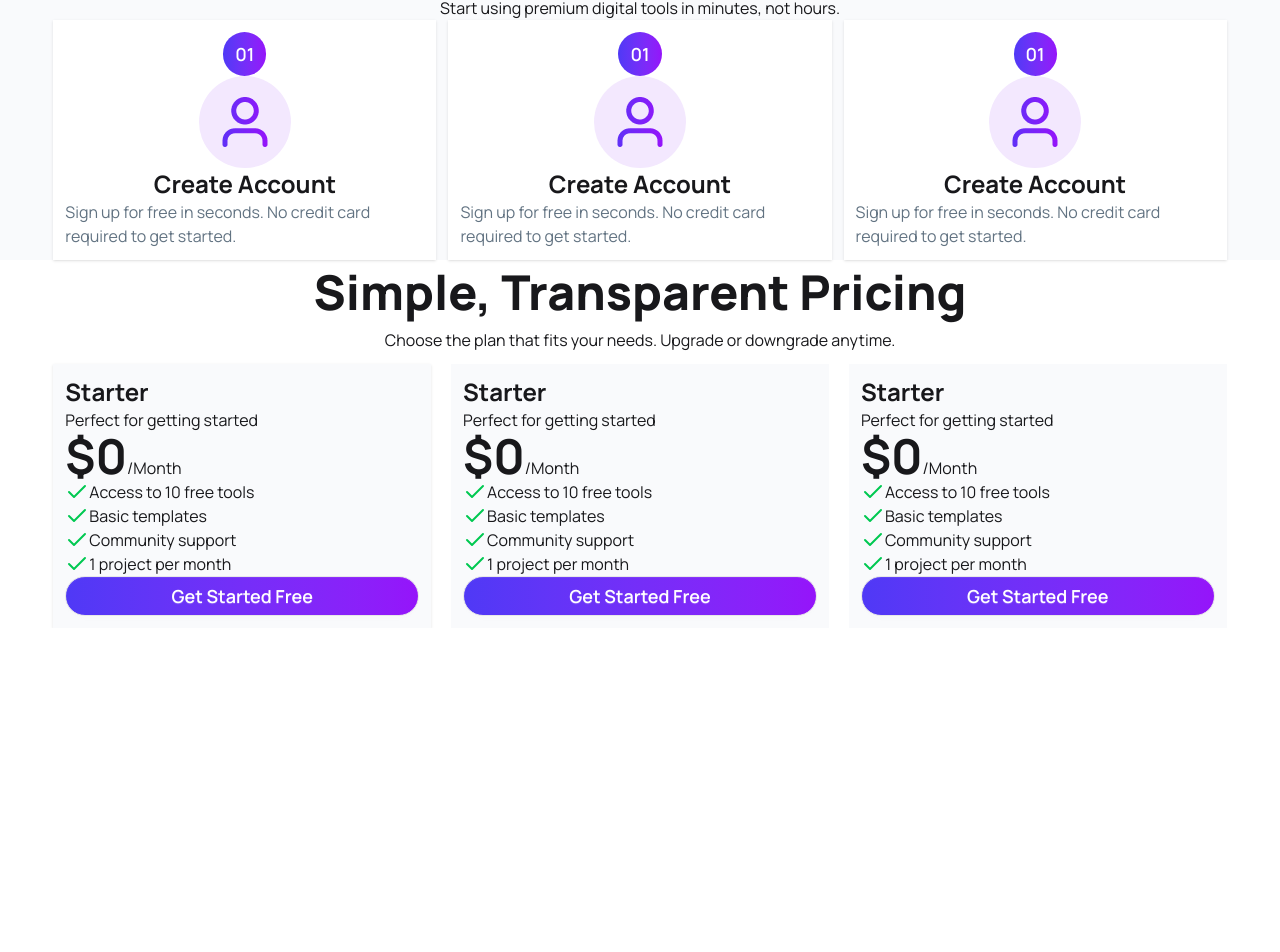
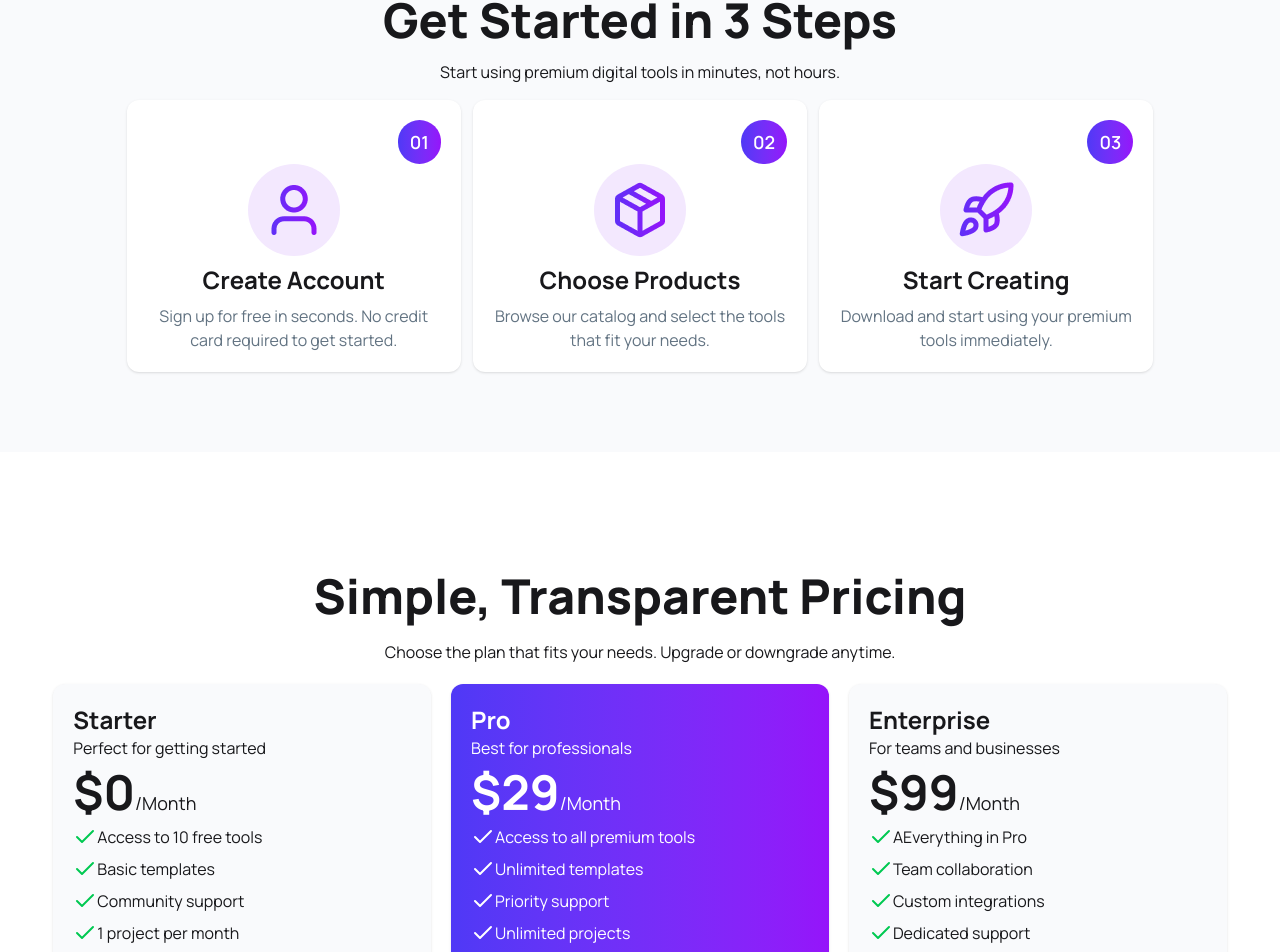
Before and after one commit to Rakibul-khan/DigiTools-, a React (Vite) app: page / in a window 1280 px wide. Shown: the part 2404-3356 px from the top of the page. Before the commit the page ends 3032 px from the top, so only its background shows below. Built offline with nearby package versions, Linux system fonts and the light colour scheme.

Commit message:
footer section has done

```diff
--- a/src/App.jsx
+++ b/src/App.jsx
@@ -11,8 +11,14 @@ function App() {
   const [cart, setCart] = useState([]);
   const [totalCartPrice, setTotalCartPrice] = useState(0);
   const handleBuyNow = (product) => {
-    setCart([...cart, product]);
-    setTotalCartPrice(totalCartPrice + product.price);
+    const specificProduct = cart.find((item) => item.id === product.id);
+    if (specificProduct) {
+      alert("you have the item");
+      return;
+    } else {
+      setCart([...cart, product]);
+      setTotalCartPrice(totalCartPrice + product.price);
+    }
   };
   return (
     <div>
--- a/src/components/Cart/Cart.jsx
+++ b/src/components/Cart/Cart.jsx
@@ -5,11 +5,15 @@ const Cart = ({ cart, totalCartPrice }) => {
   return (
     <div className="shadow-2xl rounded-lg bg-gray-100 w-10/12 mx-auto p-4 space-y-3 ">
       <h1 className="font-bold text-2xl">Your Cart</h1>
-      <div className="flex flex-col gap-3">
-        {cart.map((item) => (
-          <CartItem item={item}></CartItem>
-        ))}
-      </div>
+      {cart.length == 0 ? (
+        <p>You have not added product yet</p>
+      ) : (
+        <div className="flex flex-col gap-3">
+          {cart.map((item, index) => (
+            <CartItem key={index} item={item}></CartItem>
+          ))}
+        </div>
+      )}
       <div className="flex justify-between items-center">
         <span>Total:</span>
         <span className="font-bold text-2xl">${totalCartPrice}</span>
--- /dev/null
+++ b/src/components/Footer/Footer.jsx
@@ -0,0 +1,30 @@
+import React from "react";
+
+const Footer = () => {
+  return (
+    <footer className="footer sm:footer-horizontal bg-neutral text-neutral-content p-10">
+      <nav>
+        <h6 className="footer-title">Services</h6>
+        <a className="link link-hover">Branding</a>
+        <a className="link link-hover">Design</a>
+        <a className="link link-hover">Marketing</a>
+        <a className="link link-hover">Advertisement</a>
+      </nav>
+      <nav>
+        <h6 className="footer-title">Company</h6>
+        <a className="link link-hover">About us</a>
+        <a className="link link-hover">Contact</a>
+        <a className="link link-hover">Jobs</a>
+        <a className="link link-hover">Press kit</a>
+      </nav>
+      <nav>
+        <h6 className="footer-title">Legal</h6>
+        <a className="link link-hover">Terms of use</a>
+        <a className="link link-hover">Privacy policy</a>
+        <a className="link link-hover">Cookie policy</a>
+      </nav>
+    </footer>
+  );
+};
+
+export default Footer;
--- a/src/components/GetStartedSection/GetStartedSection.jsx
+++ b/src/components/GetStartedSection/GetStartedSection.jsx
@@ -5,48 +5,54 @@ import RocketImg from "../../assets/rocket.png";
 
 const GetStartedSection = () => {
   return (
-    <div className=" mt-15 bg-[#f9fafc]">
+    <div className=" mt-15 bg-[#f9fafc] p-20">
       <h1 className="font-extrabold text-5xl mb-2 text-center">
         Get Started in 3 Steps
       </h1>
-      <p className="text-center">
+      <p className="text-center my-4">
         Start using premium digital tools in minutes, not hours.
       </p>
       <div className="grid grid-cols-3 gap-3 w-11/12 mx-auto">
-        <div className="left-card shadow-sm  flex flex-col justify-center items-center p-3 bg-white">
-          <div className="flex justify-end bg-linear-to-r from-[#4F39F6] to-[#9514FA] text-white px-3 font-semibold text-lg py-2 rounded-full">
-            <span>01</span>
+        <div className="left-card rounded-xl shadow-sm  flex flex-col justify-center items-center p-5 bg-white">
+          <div className="flex justify-end w-full">
+            <div className=" bg-linear-to-r from-[#4F39F6] to-[#9514FA] text-white px-3 font-semibold text-lg py-2 rounded-full">
+              <span>01</span>
+            </div>
           </div>
           <div className="rounded-full bg-[#f3e8fe] p-4">
             <img src={UserImg} alt="user png image" />
           </div>
-          <h1 className="font-bold text-2xl">Create Account</h1>
-          <p className="text-[#627382]">
+          <h1 className="font-bold text-2xl my-2">Create Account</h1>
+          <p className="text-[#627382] text-center">
             Sign up for free in seconds. No credit card required to get started.
           </p>
         </div>
-        <div className="left-card shadow-sm  flex flex-col justify-center items-center  p-3 bg-white">
-          <div className="flex justify-end bg-linear-to-r from-[#4F39F6] to-[#9514FA] text-white px-3 font-semibold text-lg py-2 rounded-full">
-            <span>01</span>
+        <div className="middle-card rounded-xl shadow-sm  flex flex-col justify-center items-center p-5 bg-white">
+          <div className="flex  w-full justify-end">
+            <div className="bg-linear-to-r from-[#4F39F6] to-[#9514FA] text-white px-3 font-semibold text-lg py-2 rounded-full">
+              <span>02</span>
+            </div>
           </div>
           <div className="rounded-full bg-[#f3e8fe] p-4">
-            <img src={UserImg} alt="user png image" />
+            <img src={PackageImg} alt="user png image" />
           </div>
-          <h1 className="font-bold text-2xl">Create Account</h1>
-          <p className="text-[#627382]">
-            Sign up for free in seconds. No credit card required to get started.
+          <h1 className="font-bold text-2xl my-2">Choose Products</h1>
+          <p className="text-[#627382] text-center">
+            Browse our catalog and select the tools that fit your needs.
           </p>
         </div>
-        <div className="left-card shadow-sm  flex flex-col justify-center items-center p-3 bg-white ">
-          <div className="flex justify-end bg-linear-to-r from-[#4F39F6] to-[#9514FA] text-white px-3 font-semibold text-lg py-2 rounded-full">
-            <span>01</span>
+        <div className="right-card rounded-xl shadow-sm  flex flex-col justify-center items-center p-5 bg-white">
+          <div className="flex justify-end w-full">
+            <div className=" bg-linear-to-r from-[#4F39F6] to-[#9514FA] text-white px-3 font-semibold text-lg py-2 rounded-full">
+              <span>03</span>
+            </div>
           </div>
           <div className="rounded-full bg-[#f3e8fe] p-4">
-            <img src={UserImg} alt="user png image" />
+            <img src={RocketImg} alt="user png image" />
           </div>
-          <h1 className="font-bold text-2xl">Create Account</h1>
-          <p className="text-[#627382]">
-            Sign up for free in seconds. No credit card required to get started.
+          <h1 className="font-bold text-2xl my-2">Start Creating</h1>
+          <p className="text-[#627382] text-center">
+            Download and start using your premium tools immediately.
           </p>
         </div>
       </div>
--- a/src/components/PricingSection/PricingSection.jsx
+++ b/src/components/PricingSection/PricingSection.jsx
@@ -3,27 +3,34 @@ import React from "react";
 
 const PricingSection = () => {
   return (
-    <div>
+    <div className="my-30">
       <h1 className="font-extrabold text-5xl text-center">
         Simple, Transparent Pricing
       </h1>
-      <p className="text-center my-3">
+      <p className="text-center my-5">
         Choose the plan that fits your needs. Upgrade or downgrade anytime.
       </p>
       <div className="grid md:grid-cols-2 lg:grid-cols-3 w-11/12 mx-auto gap-5 ">
-        <div className="left bg-[#f9fafc] p-3 shadow-sm">
+        <div className="left flex flex-col bg-[#f9fafc] p-5 shadow-sm rounded-xl ">
+          <div className="">
+            {" "}
             <h1 className="font-bold text-2xl">Starter</h1>
-          <p>Perfect for getting started</p>
-          <div>
-            <span className="font-bold text-5xl">$0</span>/Month
+            <p className="mb-2">Perfect for getting started</p>
           </div>
-          <div>
+          <div className="flex-1">
+            {" "}
+            <div className="mb-2 ">
+              <span className="font-bold text-5xl">$0</span>
+              <span className="text-lg">/Month</span>
+            </div>
+            <div className="mb-5 space-y-2 ">
               <span className="flex">
                 <Check className="text-green-500"></Check>{" "}
                 <p className="list-style-none">Access to 10 free tools</p>
               </span>
               <span className="flex">
-              <Check className="text-green-500"></Check> <p>Basic templates</p>
+                <Check className="text-green-500"></Check>{" "}
+                <p>Basic templates</p>
               </span>
               <span className="flex">
                 <Check className="text-green-500"></Check>{" "}
@@ -34,62 +41,79 @@ const PricingSection = () => {
                 <p>1 project per month</p>
               </span>
             </div>
-          <button className="btn bg-linear-to-r from-[#4F39F6] to-[#9514FA] text-white text-lg w-full rounded-full py-2">
+          </div>
+          <button className="btn bg-linear-to-r from-[#4F39F6] to-[#9514FA] text-white text-lg w-full rounded-full py-6">
             Get Started Free
           </button>
         </div>
-        <div className="left bg-[#f9fafc] p-3">
-          <h1 className="font-bold text-2xl">Starter</h1>
-          <p>Perfect for getting started</p>
-          <div>
-            <span className="font-bold text-5xl">$0</span>/Month
+        <div className="middle text-white p-5 shadow-sm rounded-xl bg-linear-to-r from-[#4F39F6] to-[#9514FA] ">
+          <h1 className="font-bold text-2xl">Pro</h1>
+          <p className="mb-2">Best for professionals</p>
+          <div className="mb-2">
+            <span className="font-bold text-5xl">$29</span>
+            <span className="text-lg">/Month</span>
           </div>
-          <div>
+          <div className="mb-5 space-y-2">
+            <span className="flex">
+              <Check className="text-white"></Check>{" "}
+              <p className="list-style-none">Access to all premium tools</p>
+            </span>
+            <span className="flex">
+              <Check className="text-white"></Check> <p>Unlimited templates</p>
+            </span>
+            <span className="flex">
+              <Check className="text-white"></Check> <p>Priority support</p>
+            </span>
+            <span className="flex">
+              <Check className="text-white"></Check> <p>Unlimited projects</p>
+            </span>
+            <span className="flex">
+              <Check className="text-white"></Check> <p>Cloud sync</p>
+            </span>
+            <span className="flex">
+              <Check className="text-white"></Check> <p>Advanced analytics</p>
+            </span>
+          </div>
+          <button className="btn  bg-white text-lg w-full rounded-full py-6">
+            <span className="bg-linear-to-r from-[#4F39F6] to-[#9514FA] bg-clip-text text-transparent ">
+              {" "}
+              Start Pro Trial
+            </span>
+          </button>
+        </div>
+        <div className="right bg-[#f9fafc] p-5 shadow-sm rounded-xl ">
+          <h1 className="font-bold text-2xl">Enterprise</h1>
+          <p className="mb-2">For teams and businesses</p>
+          <div className="mb-2">
+            <span className="font-bold text-5xl">$99</span>
+            <span className="text-lg">/Month</span>
+          </div>
+          <div className="mb-5 space-y-2">
             <span className="flex">
               <Check className="text-green-500"></Check>{" "}
-              <p className="list-style-none">Access to 10 free tools</p>
-            </span>
-            <span className="flex">
-              <Check className="text-green-500"></Check> <p>Basic templates</p>
+              <p className="list-style-none">AEverything in Pro</p>
             </span>
             <span className="flex">
               <Check className="text-green-500"></Check>{" "}
-              <p>Community support</p>
+              <p>Team collaboration</p>
             </span>
             <span className="flex">
               <Check className="text-green-500"></Check>{" "}
-              <p>1 project per month</p>
-            </span>
-          </div>
-          <button className="btn bg-linear-to-r from-[#4F39F6] to-[#9514FA] text-white text-lg w-full rounded-full py-2">
-            Get Started Free
-          </button>
-        </div>
-        <div className="left bg-[#f9fafc] p-3">
-          <h1 className="font-bold text-2xl">Starter</h1>
-          <p>Perfect for getting started</p>
-          <div>
-            <span className="font-bold text-5xl">$0</span>/Month
-          </div>
-          <div>
-            <span className="flex">
-              <Check className="text-green-500"></Check>{" "}
-              <p className="list-style-none">Access to 10 free tools</p>
-            </span>
-            <span className="flex">
-              <Check className="text-green-500"></Check> <p>Basic templates</p>
+              <p>Custom integrations</p>
             </span>
             <span className="flex">
               <Check className="text-green-500"></Check>{" "}
-              <p>Community support</p>
+              <p>Dedicated support</p>
             </span>
             <span className="flex">
-              <Check className="text-green-500"></Check>{" "}
-              <p>1 project per month</p>
+              <Check className="text-green-500"></Check> <p>SLA guarantee</p>
+            </span>
+            <span className="flex">
+              <Check className="text-green-500"></Check> <p>Custom branding</p>
             </span>
           </div>
-          <button className="btn bg-linear-to-r from-[#4F39F6] to-[#9514FA] text-white text-lg w-full rounded-full py-2">
-            Get Started Free
+          <button className="btn bg-linear-to-r from-[#4F39F6] to-[#9514FA] text-white text-lg w-full rounded-full py-6">
+            Contact Sales
           </button>
         </div>
       </div>
--- a/src/components/Products/Products.jsx
+++ b/src/components/Products/Products.jsx
@@ -2,6 +2,8 @@ import React, { use } from "react";
 import ProductCard from "../ProductCard/ProductCard";
 import GetStartedSection from "../GetStartedSection/GetStartedSection";
 import PricingSection from "../PricingSection/PricingSection";
+import ReadyTransformSection from "../ReadyTransformSection/ReadyTransformSection";
+import Footer from "../Footer/Footer";
 
 const Products = ({ fetchRes, handleBuyNow }) => {
   const products = use(fetchRes);
@@ -19,6 +21,8 @@ const Products = ({ fetchRes, handleBuyNow }) => {
       </div>
       <GetStartedSection></GetStartedSection>
       <PricingSection></PricingSection>
+      <ReadyTransformSection></ReadyTransformSection>
+      <Footer></Footer>
     </>
   );
 };
--- a/src/components/ProductsSection/ProductsSection.jsx
+++ b/src/components/ProductsSection/ProductsSection.jsx
@@ -10,7 +10,7 @@ const fetchRes = fetchPromise();
 const ProductsSection = ({ handleBuyNow, cart, totalCartPrice }) => {
   const [toggle, setToggle] = useState("products");
   return (
-    <div className="mt-15 space-y-2">
+    <div className="mt-15 ">
       <h1 className="font-extrabold text-5xl text-center">
         Premium Digital Tools
       </h1>
--- /dev/null
+++ b/src/components/ReadyTransformSection/ReadyTransformSection.jsx
@@ -0,0 +1,31 @@
+import React from "react";
+
+const ReadyTransformSection = () => {
+  return (
+    <div className="px-10 py-20 bg-linear-to-r from-[#4F39F6] to-[#9514FA] text-white text-center flex justify-center items-center">
+      <div>
+        {" "}
+        <h1 className="font-extrabold text-[40px] ">
+          Ready to Transform Your Workflow?
+        </h1>
+        <p className="my-4">
+          Join thousands of professionals who are already using Digitools to
+          work smarter.<br></br>Start your free trial today.
+        </p>
+        <div className="flex gap-3 justify-center my-4">
+          <button className="btn rounded-full px-4 py-5 ">
+            <span className="bg-linear-to-r from-[#4F39F6] to-[#9514FA] bg-clip-text text-transparent ">
+              Explore Products
+            </span>
+          </button>
+          <button className="btn btn-outline rounded-full px-4 py-5">
+            View Pricing
+          </button>
+        </div>
+        <p>14-day free trial • No credit card required • Cancel anytime</p>
+      </div>
+    </div>
+  );
+};
+
+export default ReadyTransformSection;
```
Lines whose indentation alone changed are shown as unchanged.
